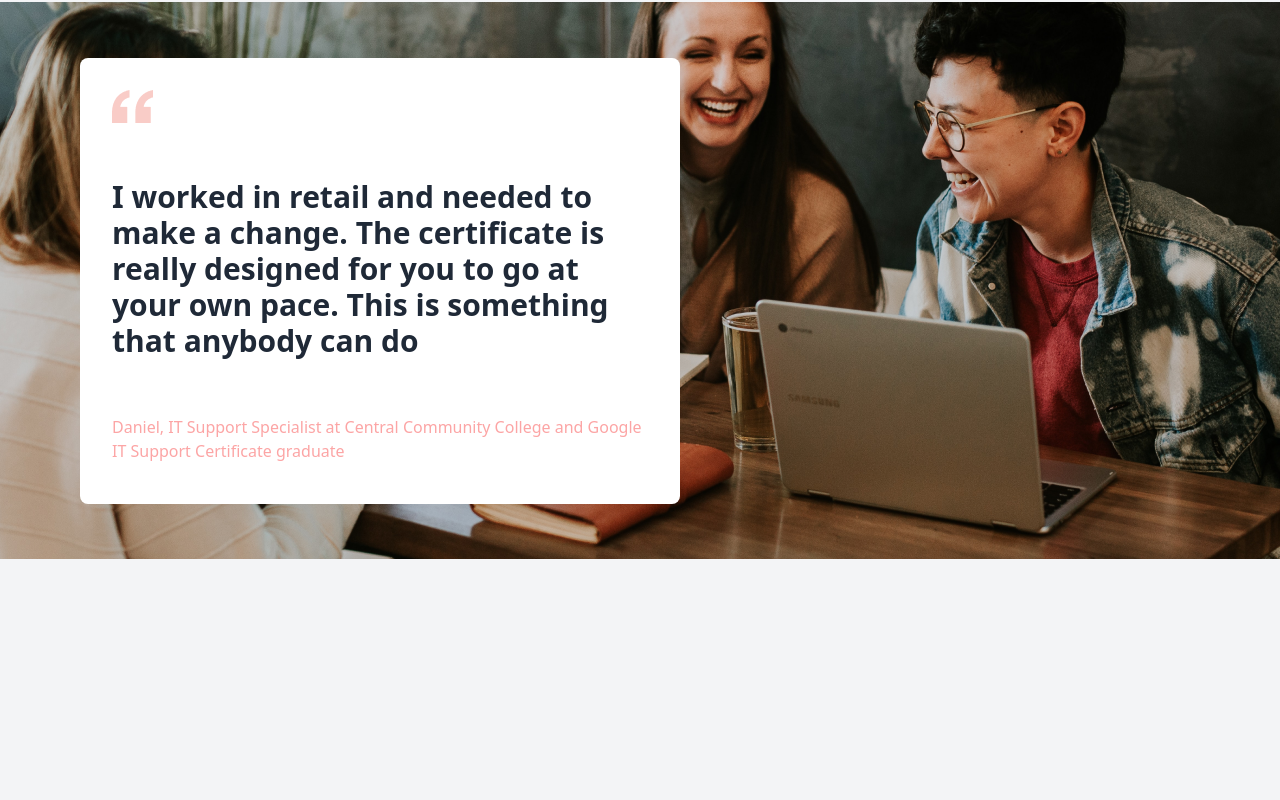
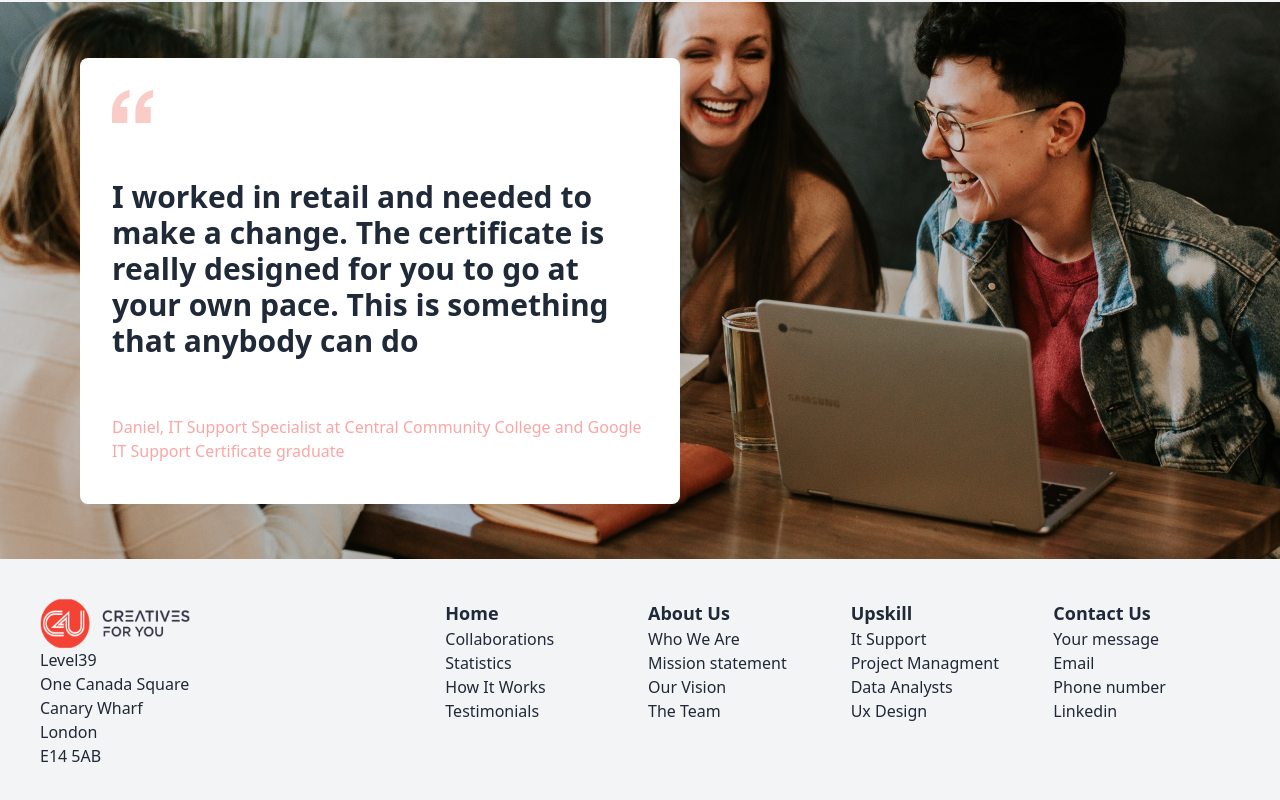
Before and after one commit to Sakibur-coder/TAILWIND-ASSIGNMENT, a website built with Vite: page index.html in a window 1280 px wide. Shown: the part 8816-9616 px from the top of the page. Before the commit the page ends 9375 px from the top, so only its background shows below. Built offline with nearby package versions, Linux system fonts and the light colour scheme.

Commit message:
footer section added

```diff
--- a/index.html
+++ b/index.html
@@ -939,6 +939,61 @@
     <!-- bottom cover section ends here -->
 
 
+    <!-- Footer Section Start -->
+    <section class="grid grid-cols-12 gap-4 md:my-10 my-6 align-middle justify-items-stretch mx-10">
+        <div class="lg:col-span-4 md:col-span-4 sms:col-span-6">
+            <ul>
+                <li> <img src="images/creative-logo.png" class="w-[150px]" alt="creaive"></li>
+                <li><p>Level39</p></li>
+                <li><p>One Canada Square</p></li>
+                <li><p>Canary Wharf</p></li>
+                <li><p>London</p></li>
+                <li><p>E14 5AB</p></li>
+            </ul>
+        </div>
+
+        <div class="lg:col-span-2 md:col-span-4 sms:col-span-6">
+            <ul>
+                <li><h3 class="text-lg font-semibold">Home</h3></li>
+                <li><p>Collaborations</p></li>
+                <li><p>Statistics</p></li>
+                <li><p>How It Works </p></li>
+                <li><p>Testimonials </p></li>
+            </ul>
+        </div>
+
+        <div class="lg:col-span-2 md:col-span-4 sms:col-span-6">
+            <ul>
+                <li><h3 class="text-lg font-semibold">About Us</h3></li>
+                <li><p>Who We Are</p></li>
+                <li><p>Mission statement </p></li>
+                <li><p>Our Vision </p></li>
+                <li><p>The  Team </p></li>
+            </ul>
+        </div>
+
+        <div class="lg:col-span-2 md:col-span-4 sms:col-span-6">
+            <ul>
+                <li><h3 class="text-lg font-semibold">Upskill</h3></li>
+                <li><p>It Support </p></li>
+                <li><p>Project Managment </p></li>
+                <li><p>Data Analysts</p></li>
+                <li><p>Ux Design </p></li>
+            </ul>
+        </div>
+
+        <div class="lg:col-span-2 md:col-span-4 sms:col-span-6">
+            <ul>
+                <li><h3 class="text-lg font-semibold">Contact Us </h3></li>
+                <li><p>Your message </p></li>
+                <li><p>Email </p></li>
+                <li><p>Phone number </p></li>
+                <li><p>Linkedin  </p></li>
+            </ul>
+        </div>
+    </section>
+   <!-- Footer Section end -->
+
 
 </body>
 </html>
```
